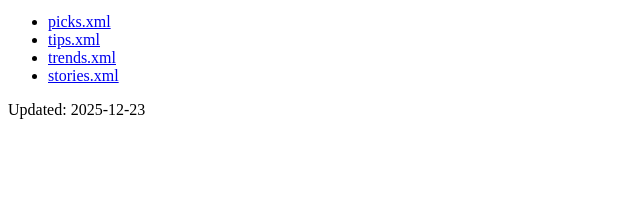
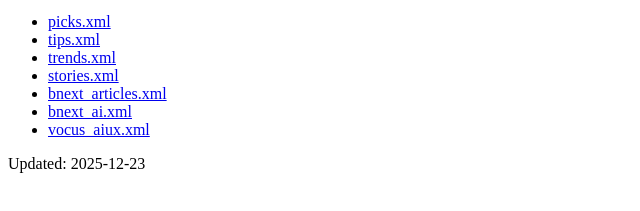
Before and after one commit to Shana030/rsslinks, a plain HTML site: page docs/index.html in a window 1280 px wide. Shown: the part 107-318 px from the top of the page, without its empty margins (0-640 px from the left). Drawn offline with Linux system fonts and the light colour scheme.

Commit message:
update index

```diff
--- a/docs/index.html
+++ b/docs/index.html
@@ -13,6 +13,9 @@
     <li><a href="./tips.xml">tips.xml</a></li>
     <li><a href="./trends.xml">trends.xml</a></li>
     <li><a href="./stories.xml">stories.xml</a></li>
+    <li><a href="./bnext_articles.xml">bnext_articles.xml</a></li>
+    <li><a href="./bnext_ai.xml">bnext_ai.xml</a></li>
+    <li><a href="./vocus_aiux.xml">vocus_aiux.xml</a></li>
   </ul>
   <p>Updated: 2025-12-23</p>
 </body>
```
